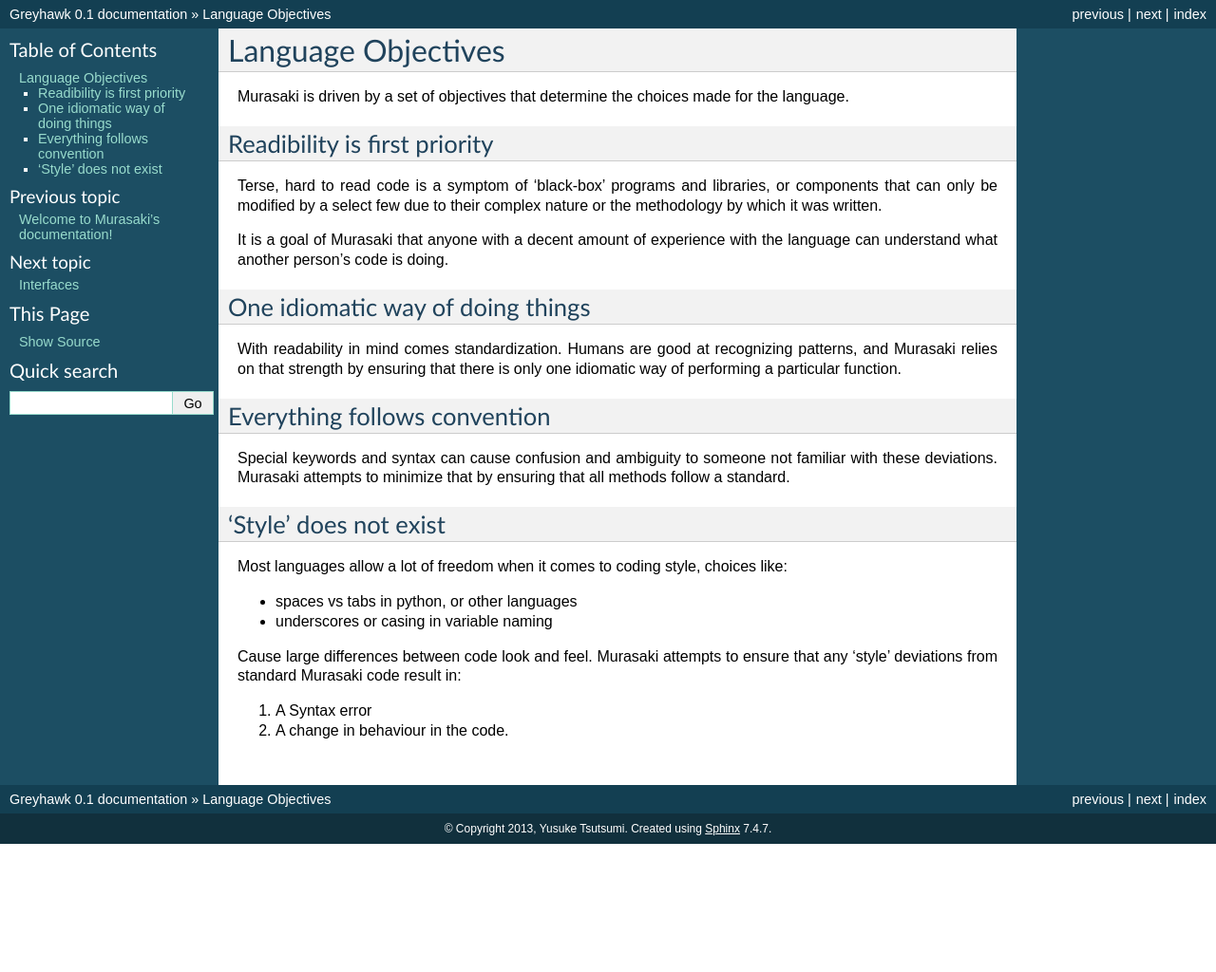
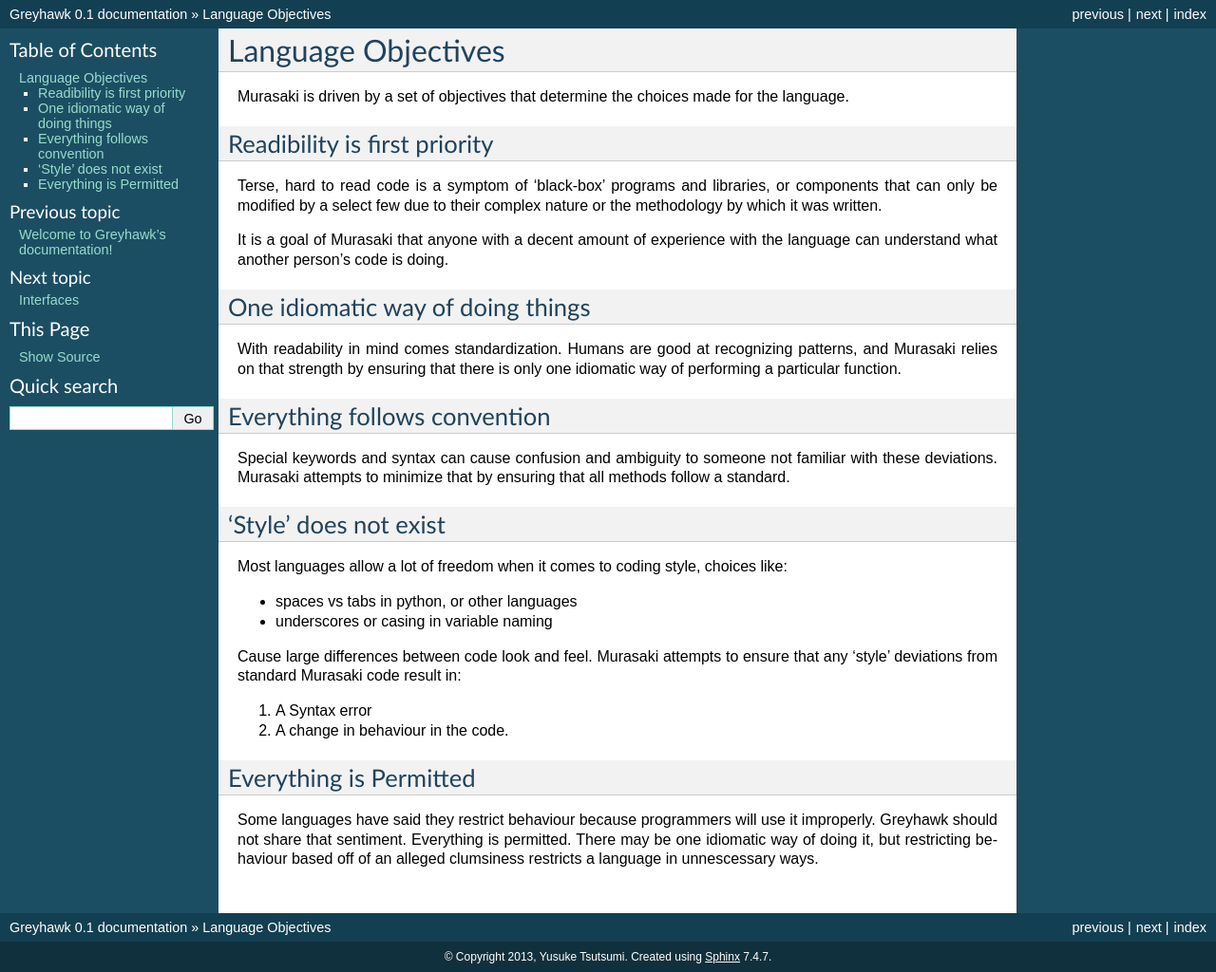
Before and after one commit to toumorokoshi/greyhawk-language, a Sphinx documentation site: the page built from docs/objectives.rst, in a window 1280 px wide. Shown: the whole page at 95% size. Built offline with Sphinx 7.4.7, drawn with Linux system fonts in a browser that asks for light colours; pages that are not in the unit, such as notebooks, are missing from menus; before the commit the page ends 900 px from its top, so only the background shows below that.

```diff
--- a/docs/inheritance.rst
+++ b/docs/inheritance.rst
@@ -1,7 +1,7 @@
 Inheritance
 -----------
 
-In a nutshell, inheritance in Murasaki works as follows:
+In a nutshell, inheritance in Greyhawk works as follows:
 
 * extend a single class
 * implement multiple interfaces
--- a/docs/objectives.rst
+++ b/docs/objectives.rst
@@ -42,3 +42,12 @@ to ensure that any 'style' deviations from standard Murasaki code result in:
 
 1. A Syntax error
 2. A change in behaviour in the code.
+
+Everything is Permitted
+-----------------------
+
+Some languages have said they restrict behaviour because programmers
+will use it improperly. Greyhawk should not share that
+sentiment. Everything is permitted. There may be one idiomatic way of
+doing it, but restricting behaviour based off of an alleged clumsiness
+restricts a language in unnescessary ways.
```
Also changed, not shown: docs/examples.rst (deleted, +0 -22 lines), docs/grammar.rst (deleted, +0 -8 lines), docs/index.rst (+4 -4 lines), docs/lambdas.rst (added, +25 -0 lines), todo.md (added, +9 -0 lines), 3 other files.
